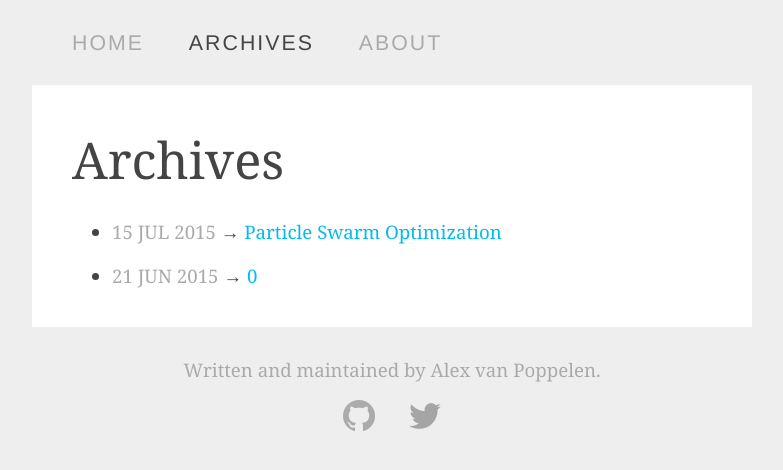
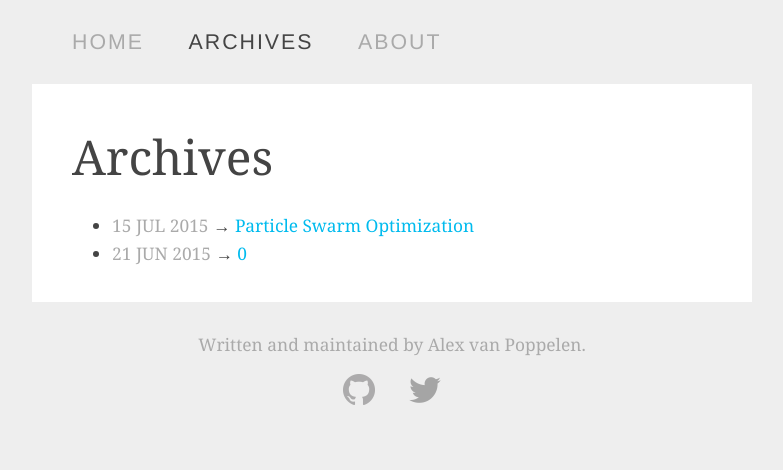
Before and after one commit to avanpo/avanpo.github.io, a Jekyll site: the page built from archives/index.md, in a window 1280 px wide. Shown: the top 470 px of the page, without its empty margins (248-1031 px from the left). Built offline with Jekyll 4.4.1, drawn with Linux system fonts in a browser that asks for light colours; Markdown is read by kramdown in place of the engine named in the settings.

Commit message:
style changes

```diff
--- a/archives/index.md
+++ b/archives/index.md
@@ -5,6 +5,8 @@ archives: active
 
 # Archives
 
+<ul>
 {% for post in site.posts %}
-* <span class="date">{{ post.date | date_to_string }}</span> &rarr; [{{ post.title }}]({{ post.url }})
+  <li><span class="date">{{ post.date | date_to_string }}</span> &rarr; <a href="{{ post.url }}">{{ post.title }}</a></li>
 {% endfor %}
+</ul>
--- a/css/default.css
+++ b/css/default.css
@@ -28,7 +28,7 @@ table {
 body {
   font-family: "Georgia", serif;
   color: #444;
-  font-size: 14pt;
+  font-size: 13pt;
   text-rendering: optimizeLegibility;
   background: #eee;
 }
@@ -137,7 +137,7 @@ div.content {
 
 div.content h1 {
   margin: 0 0 0.5em 0;
-  font-size: 38pt;
+  font-size: 36pt;
 }
 
 div.content p.date {
@@ -149,7 +149,7 @@ div.content p.date {
 
 div.content h2 {
   margin: 0 0 0.5em 0;
-  font-size: 28pt;
+  font-size: 26pt;
 }
 
 div.content p, div.content ul, div.content ol {
@@ -157,7 +157,7 @@ div.content p, div.content ul, div.content ol {
 }
 
 div.content ul li {
-  margin: 0 0 0 40px;
+  margin: 0 0 4px 40px;
   list-style: disc;
 }
 
```
